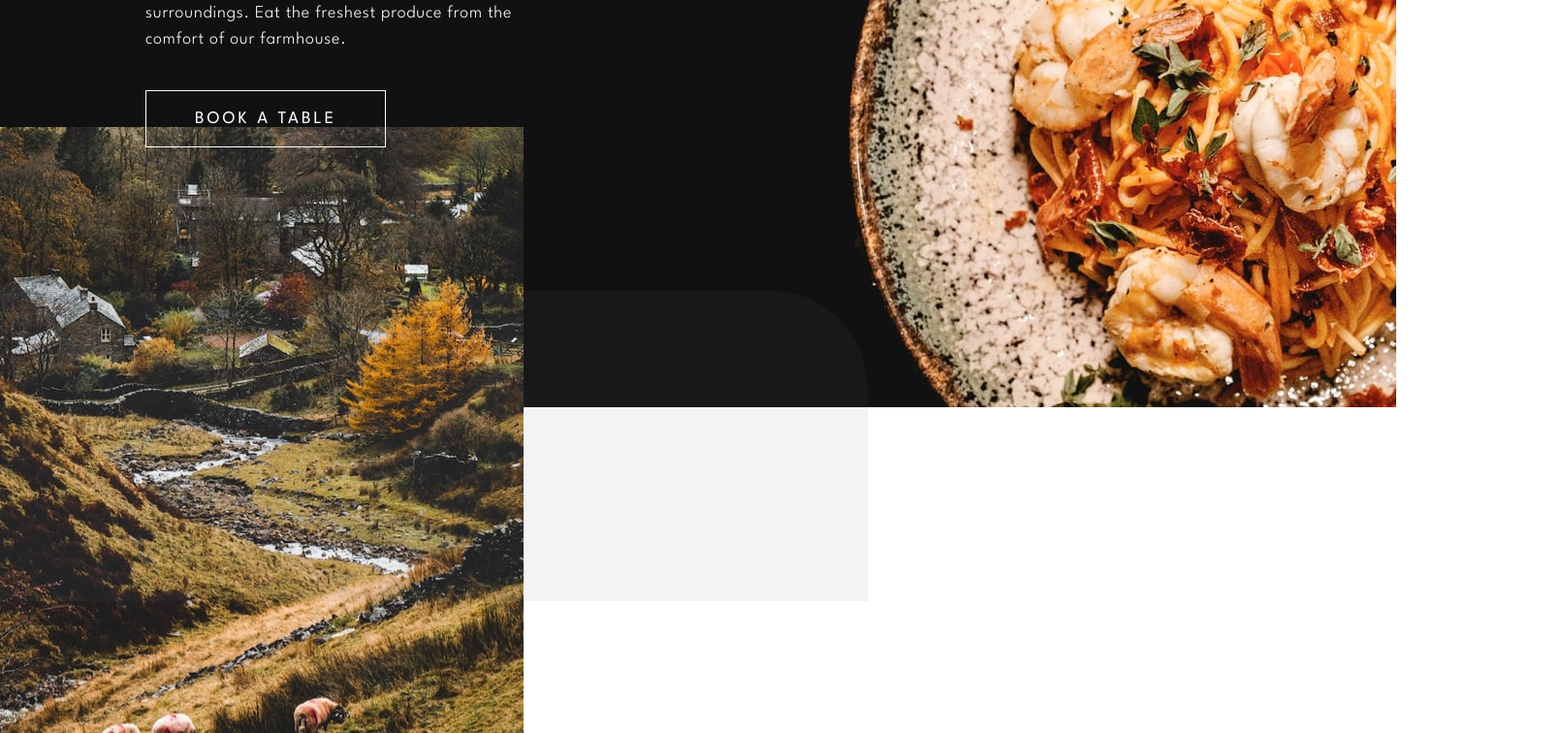
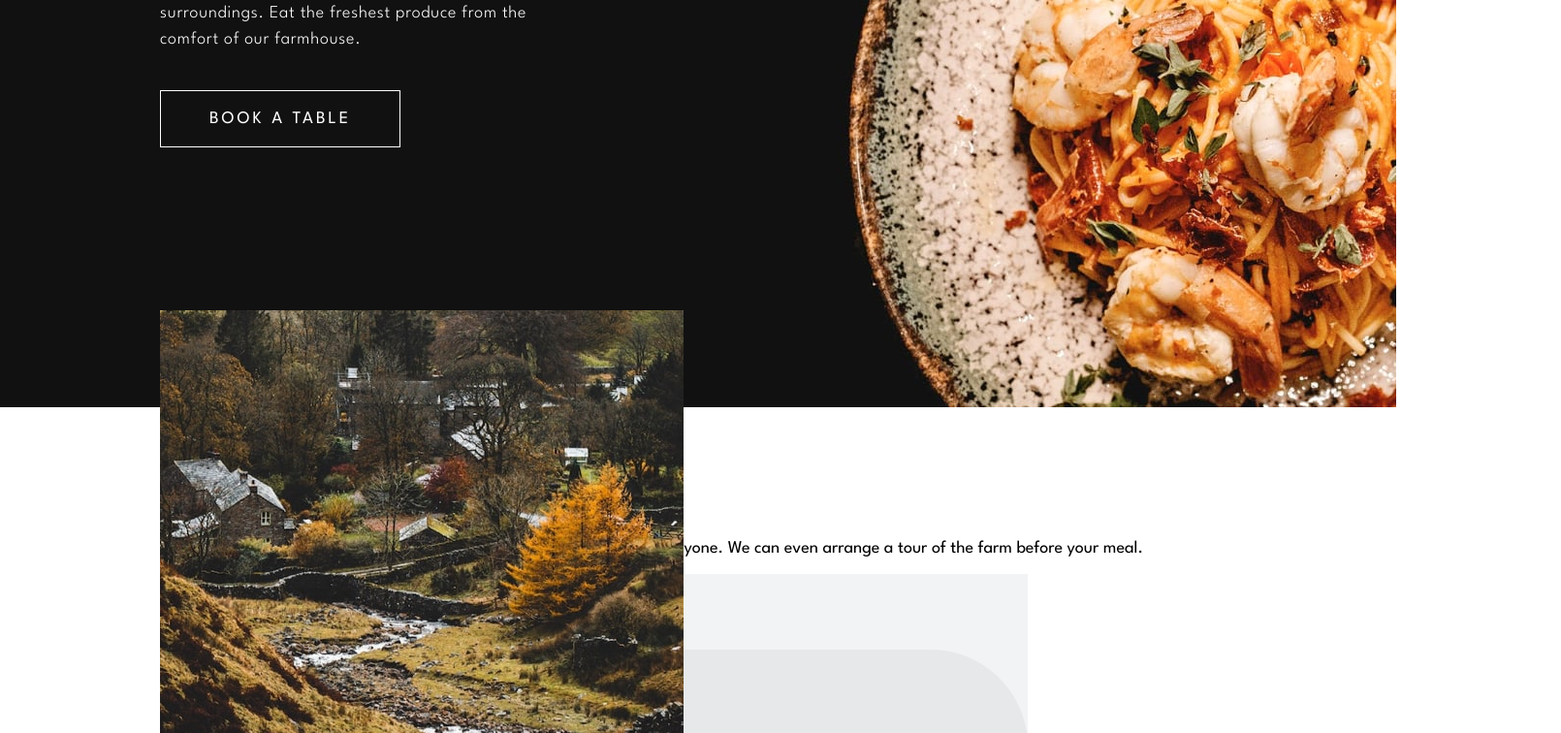
Before and after one commit to annaduong17/restaurant-website, a React (Create React App) app: page / in a window 1280 px wide. Shown: the part 400-1156 px from the top of the page at 97% size, 1610 px wide, since content can reach past the window. Built offline with nearby package versions, Linux system fonts and the light colour scheme.

Commit message:
add hero image as background-image property of app instead of img element in Header

```diff
--- a/public/index.html
+++ b/public/index.html
@@ -24,7 +24,7 @@
       work correctly both with client-side routing and a non-root public URL.
       Learn how to configure a non-root public URL by running `npm run build`.
     -->
-    <title>React App</title>
+    <title>Dine</title>
   </head>
   <body>
     <noscript>You need to enable JavaScript to run this app.</noscript>
--- a/src/components/Header.js
+++ b/src/components/Header.js
@@ -4,13 +4,10 @@ import Button from './Button';
 function Header() {
   return (
     <div className='header'>
-      <img className='header-hero' src="/images/homepage/hero-bg-desktop.jpg" alt="plate of pasta" />
-      <div className='header-content'>
-        <DineLogo />
-        <h1>Exquisite dining since 1989</h1>
-        <p>Experience our seasonal menu in beautiful country surroundings. Eat the freshest produce from the comfort of our farmhouse.</p>
-        <Button />
-      </div>
+      <DineLogo />
+      <h1>Exquisite dining since 1989</h1>
+      <p>Experience our seasonal menu in beautiful country surroundings. Eat the freshest produce from the comfort of our farmhouse.</p>
+      <Button />
     </div>
   );
 }
--- a/src/index.scss
+++ b/src/index.scss
@@ -20,12 +20,11 @@ body {
 
 .app {
   max-width: 1440px;
-  margin: auto;
+  margin-inline: auto;
 }
 
 .dine-logo {
   width: 100px;
-  height: 100%;
 }
 
 .booking-btn {
@@ -36,23 +35,19 @@ body {
   letter-spacing: 3px;
 }
 
-.header {
-  position: relative;
-  color: white;
+.home-page {
+  background-image: url("../public/images/homepage/hero-bg-desktop.jpg");
+  background-repeat: no-repeat;
+  width: 100%;
+  padding-inline: 165px;
 
-  .header-hero {
-    position: absolute;
-    top: 0;
-    left: 0;
-    z-index: -1;
-  }
-
-  .header-content {
-    width: 600px;
+  .header {
+    height: 820px;
+    color: white;
     padding-top: 50px;
-    margin-inline: 150px;
 
     h1 {
+      width: 600px;
       margin-block: 100px 0;
       font-size: 80px;
       font-weight: 200;
@@ -68,13 +63,18 @@ body {
       letter-spacing: 0.75px;
     }
   }
-}
-
-.home-page {
-  width: 100%;
 
   .curve-pattern {
     position: absolute;
-    top: 700px;
+    top: 1070px;
+  }
+
+  .enjoyable-place-section {
+    display: flex;
+
+    .picture img {
+      position: absolute;
+      top: 720px;
+    }
   }
 }
```
